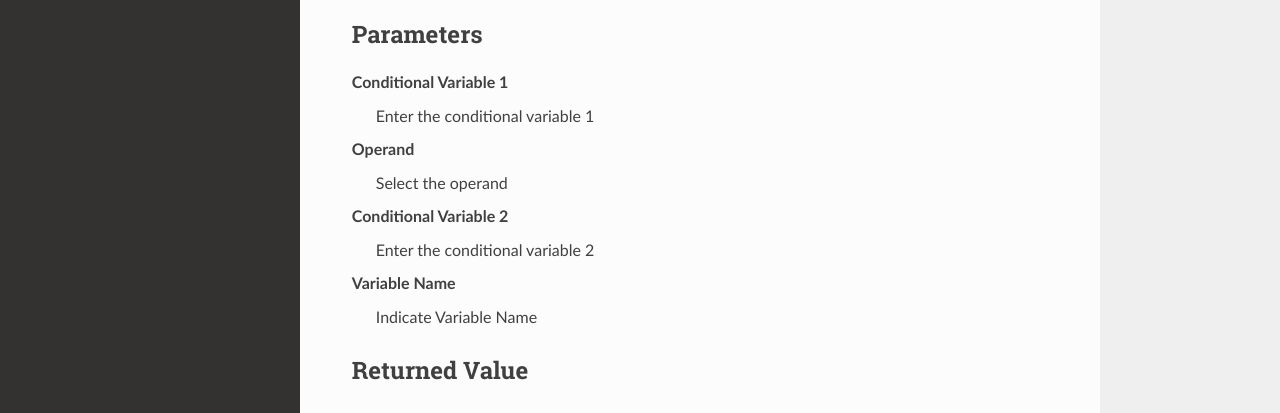
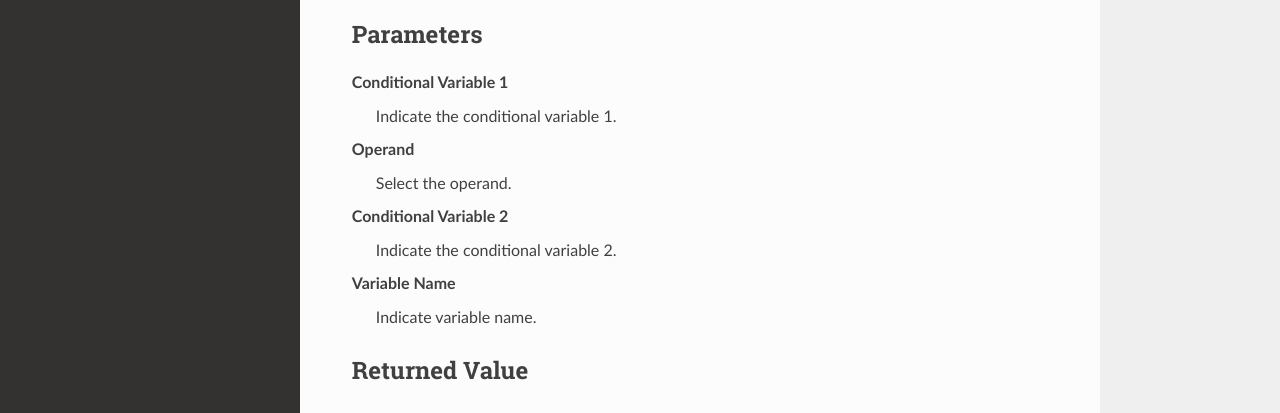
Before and after one commit to stupidmankind/BYpassDoc, a Sphinx documentation site: the page built from docs/source/commands/statementoperand.rst, in a window 1280 px wide and 1278 px high. Shown: the part 398-811 px from the top of the window. Built offline with Sphinx 7.4.7 and the Read the Docs theme 2.0.0, drawn with Linux system fonts in a browser that asks for light colours.

Commit message:
Update statementoperand.rst
Edit description

```diff
--- a/docs/source/commands/statementoperand.rst
+++ b/docs/source/commands/statementoperand.rst
@@ -14,16 +14,16 @@ Parameters
 ----------
 
 **Conditional Variable 1**
-	Enter the conditional variable 1
+	Indicate the conditional variable 1.
 
 **Operand**
-	Select the operand
+	Select the operand.
 
 **Conditional Variable 2**
-	Enter the conditional variable 2
+	Indicate the conditional variable 2.
 
 **Variable Name**
-	Indicate Variable Name
+	Indicate variable name.
 
 
 
```
